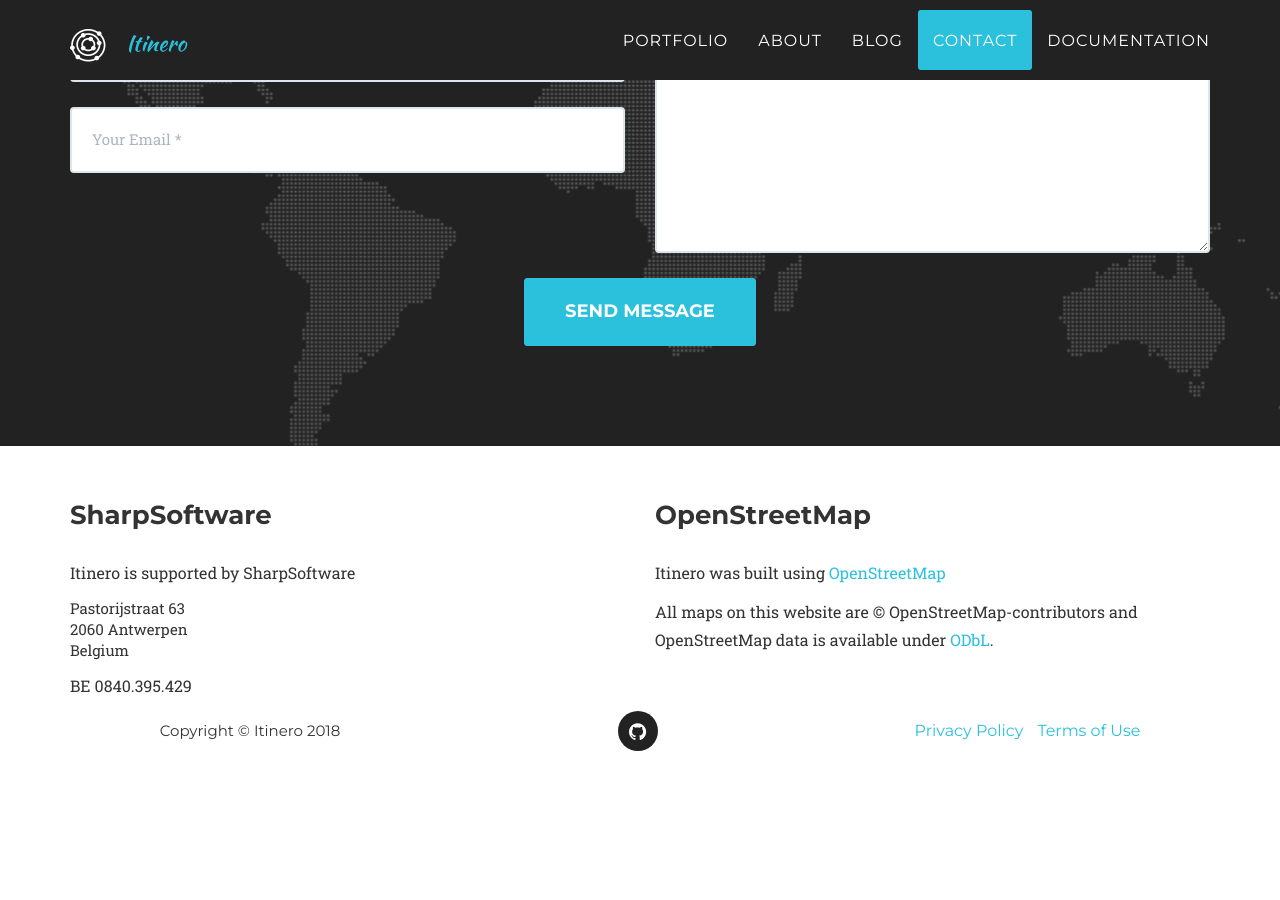
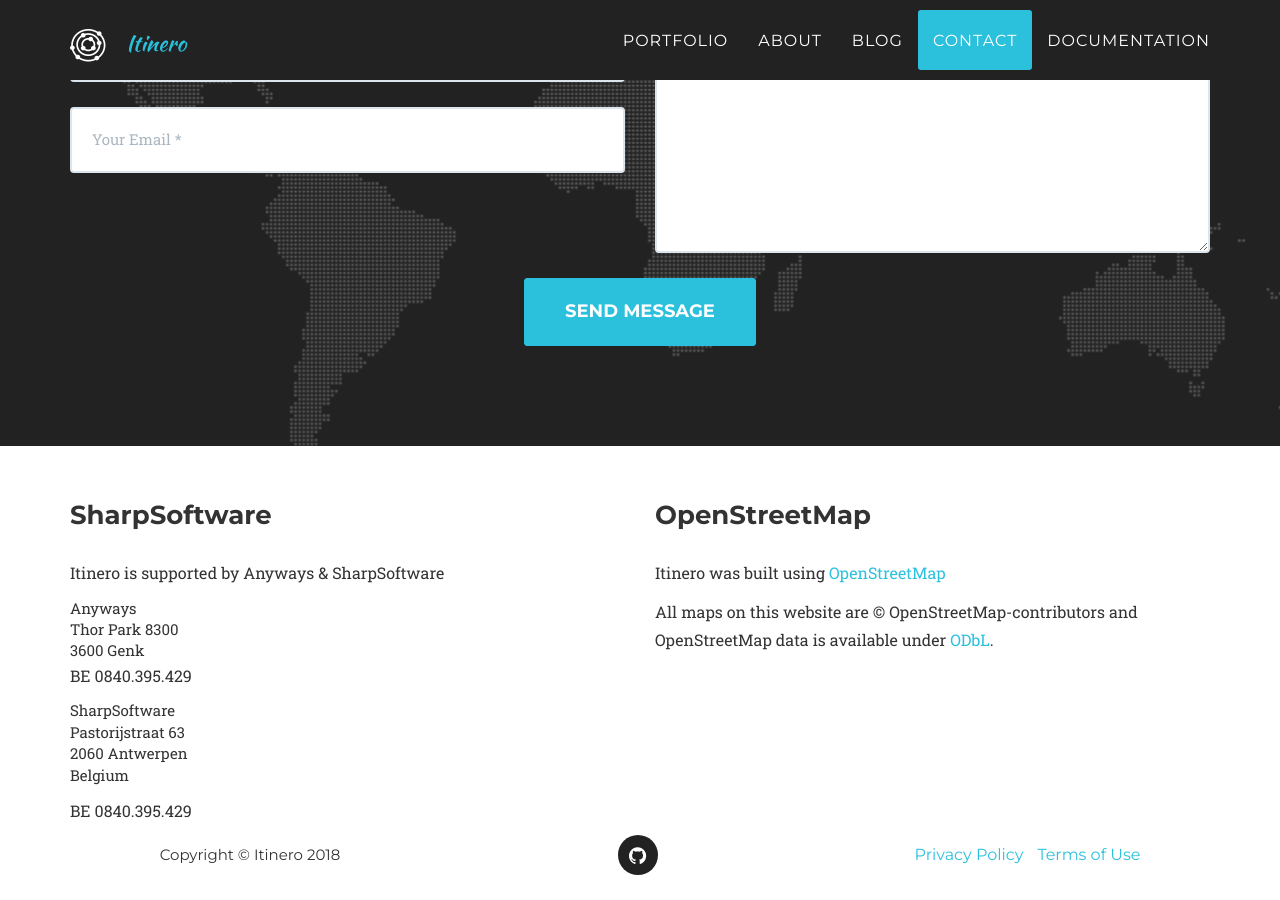
Before and after one commit to itinero/itinero.github.io, a Jekyll site: the page built from _posts/2016-10-14-openlr.markdown, in a window 1280 px wide and 900 px high, scrolled down 2196 px. Built offline with Jekyll 4.4.1, drawn with Linux system fonts in a browser that asks for light colours; some web fonts are replaced; before the commit the page ends 2972 px from its top, so only the background shows below that.

Commit message:
Update footer.html

```diff
--- a/_includes/footer.html
+++ b/_includes/footer.html
@@ -8,12 +8,19 @@
         <h3>SharpSoftware</h3>
 
   <div class="content">
-    <p>Itinero is supported by SharpSoftware</p>
+    <p>Itinero is supported by Anyways & SharpSoftware</p>
+
+Anyways<br>
+Thor Park 8300<br>
+3600 Genk<br>
+
+<p>BE 0840.395.429</p>
+SharpSoftware<br>
 Pastorijstraat 63<br>
 2060 Antwerpen<br>
 Belgium</p>
 <p>BE 0840.395.429</p>
-  </div>
+ </div>
 
 </div> <!-- /.block -->
 </div>
```
